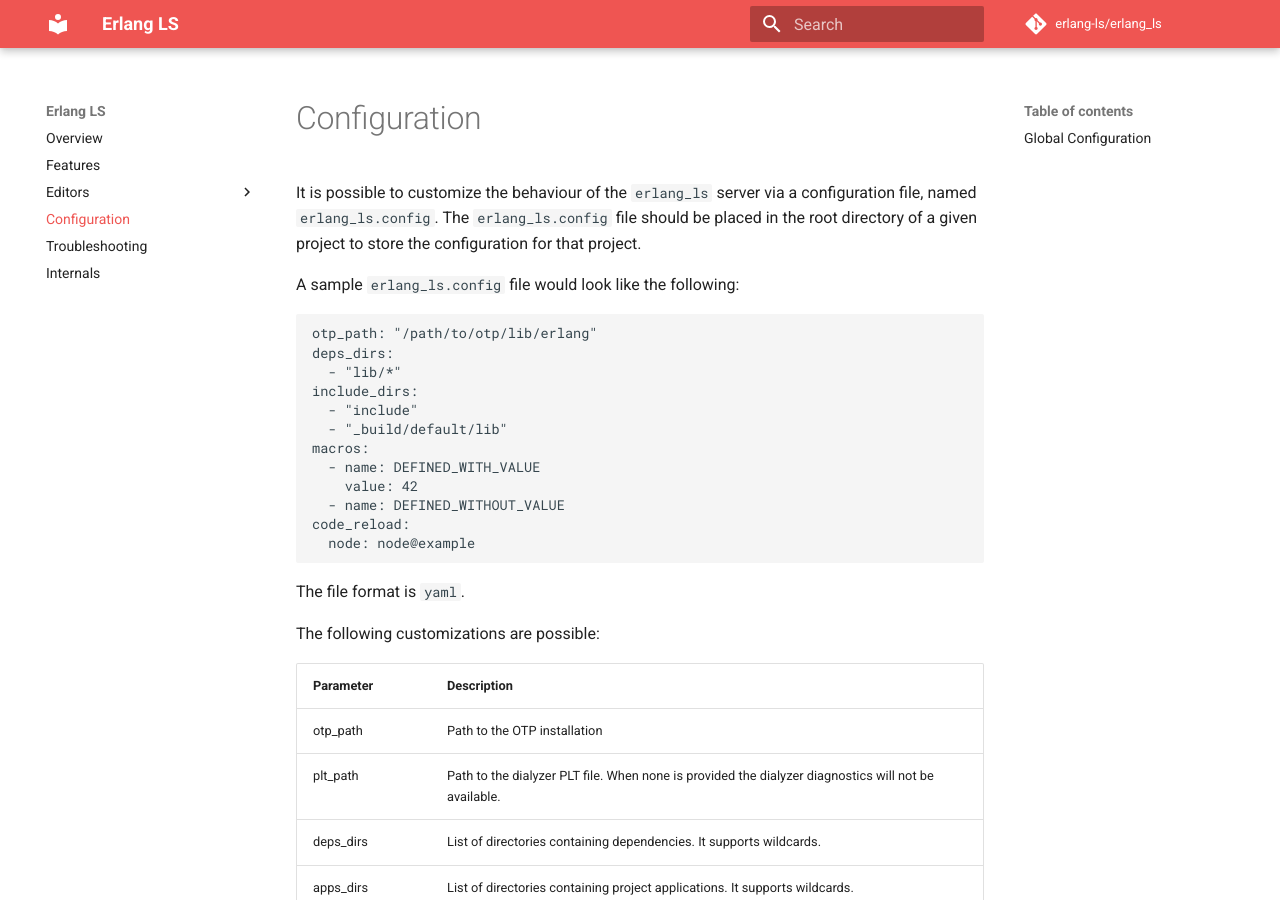
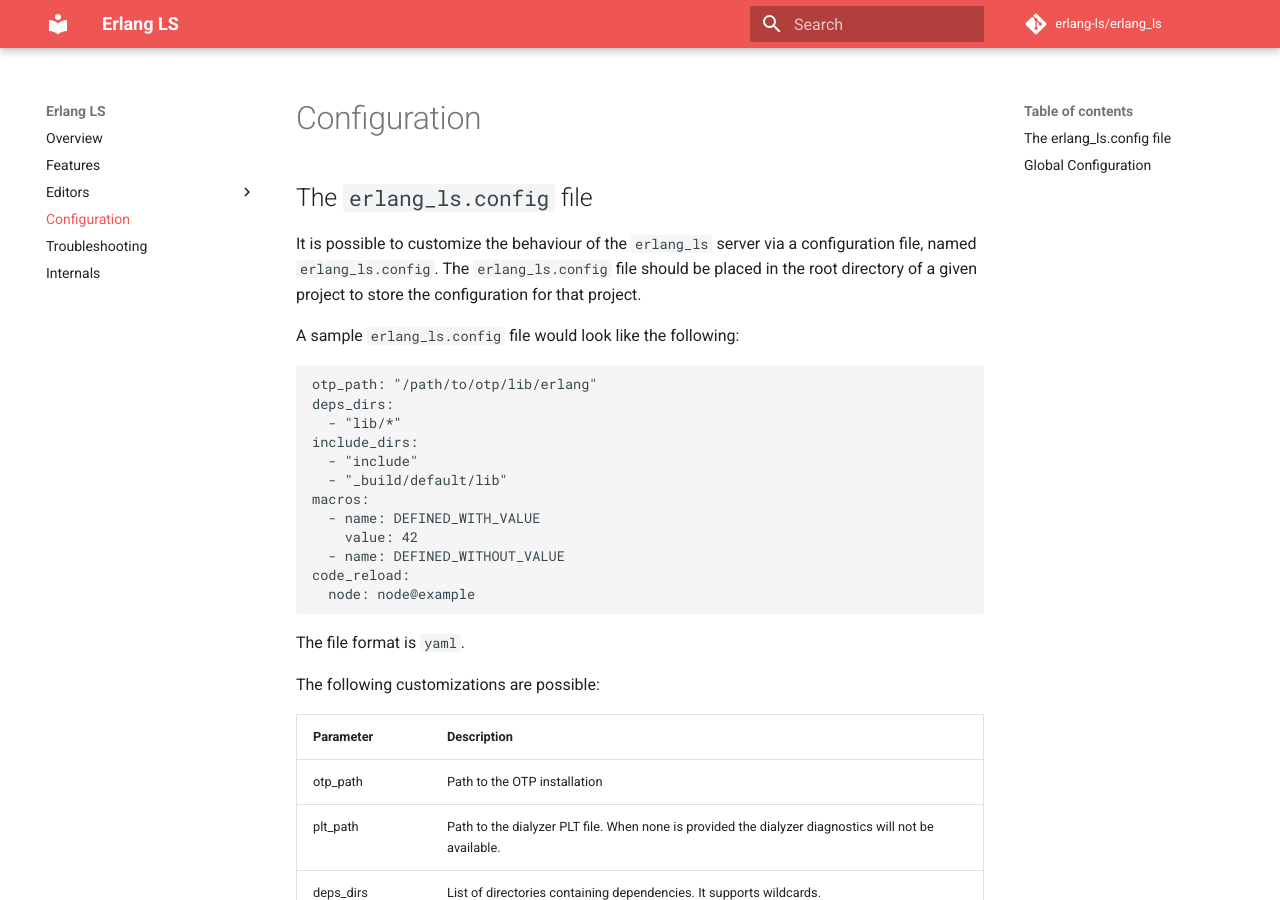
Before and after one commit to erlang-ls/erlang-ls.github.io, an MkDocs documentation site: the page built from docs/configuration.md, in a window 1280 px wide and 900 px high. Built offline with MkDocs 1.6.1 and Material for MkDocs 9.7.7, drawn with Linux system fonts in a browser that asks for light colours; comment, search, counter and statistics services are not loaded.

Commit message:
[#11] Add missing header

```diff
--- a/docs/configuration.md
+++ b/docs/configuration.md
@@ -1,4 +1,6 @@
 # Configuration
+
+## The `erlang_ls.config` file
 
 It is possible to customize the behaviour of the `erlang_ls` server
 via a configuration file, named `erlang_ls.config`. The
```
